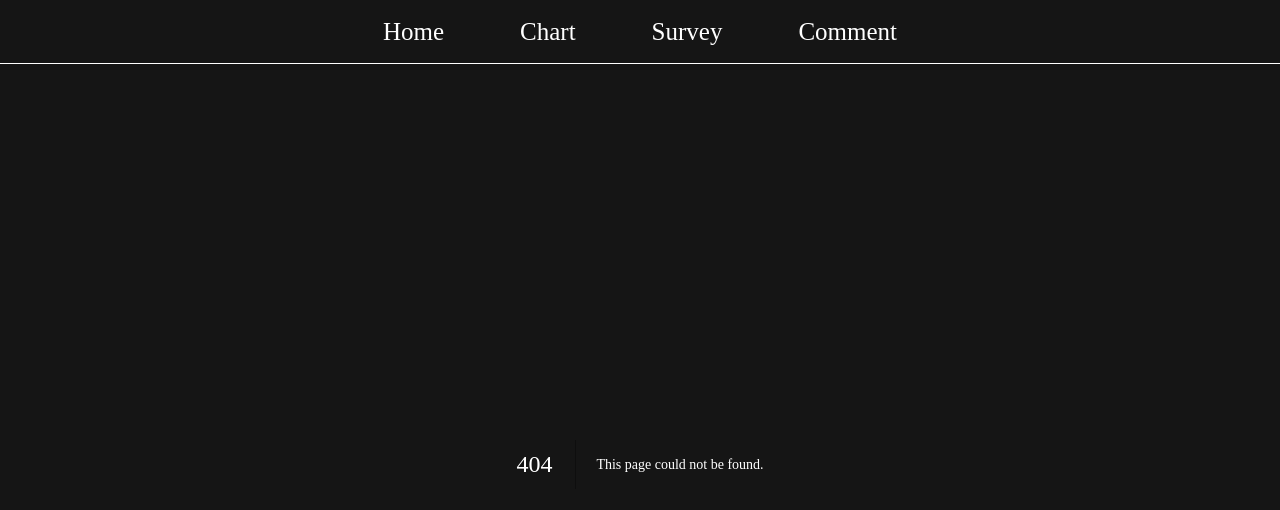
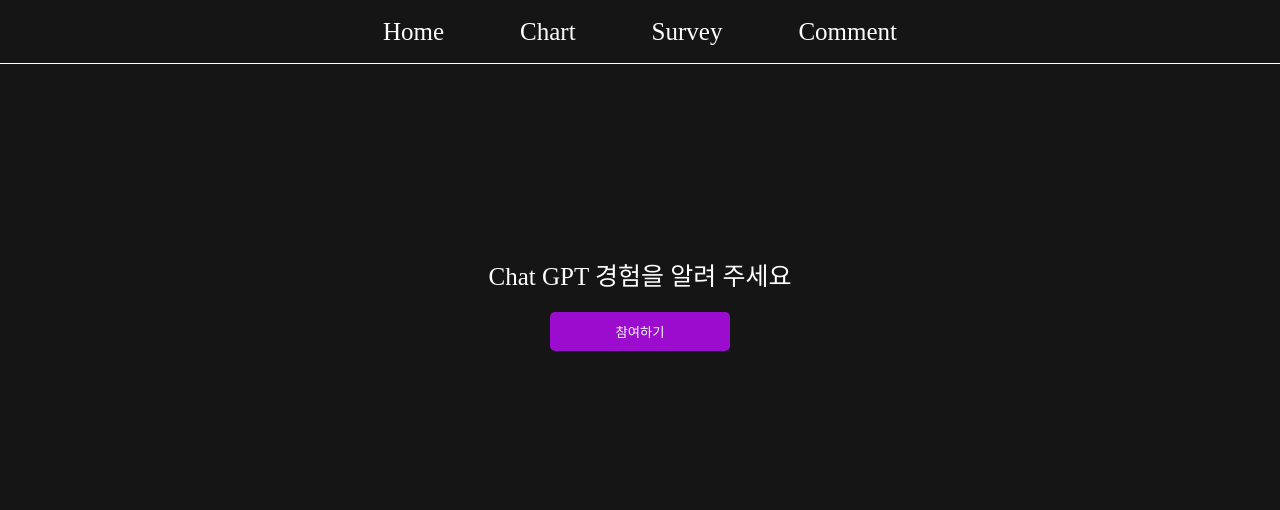
Before and after one commit to MadHeo/CheckGPT, a Next.js app: page /survey in a window 1280 px wide. Before the commit this address had no page. Shown: the top 510 px of the page. Built offline with nearby package versions, Linux system fonts and the light colour scheme; a web font is replaced by a local one.

Commit message:
설문 페이지 제작

```diff
--- /dev/null
+++ b/pages/survey/index.tsx
@@ -0,0 +1,38 @@
+import styled from "@emotion/styled";
+
+const MainBox = styled.div`
+  width: 100%;
+  display: flex;
+  flex-direction: column;
+  justify-content: center;
+  align-items: center;
+  padding: 15%;
+
+  div {
+    margin-bottom: 20px;
+    font-size: 25px;
+  }
+
+  button {
+    width: 20%;
+    background-color: #9b0ccf;
+    padding: 10px;
+    border-radius: 5px;
+    border: none;
+    cursor: pointer;
+    :active {
+      background-color: #c62aff;
+    }
+  }
+`;
+
+export default function Survey(): JSX.Element {
+  return (
+    <>
+      <MainBox>
+        <div>Chat GPT 경험을 알려 주세요</div>
+        <button>참여하기</button>
+      </MainBox>
+    </>
+  );
+}
```
